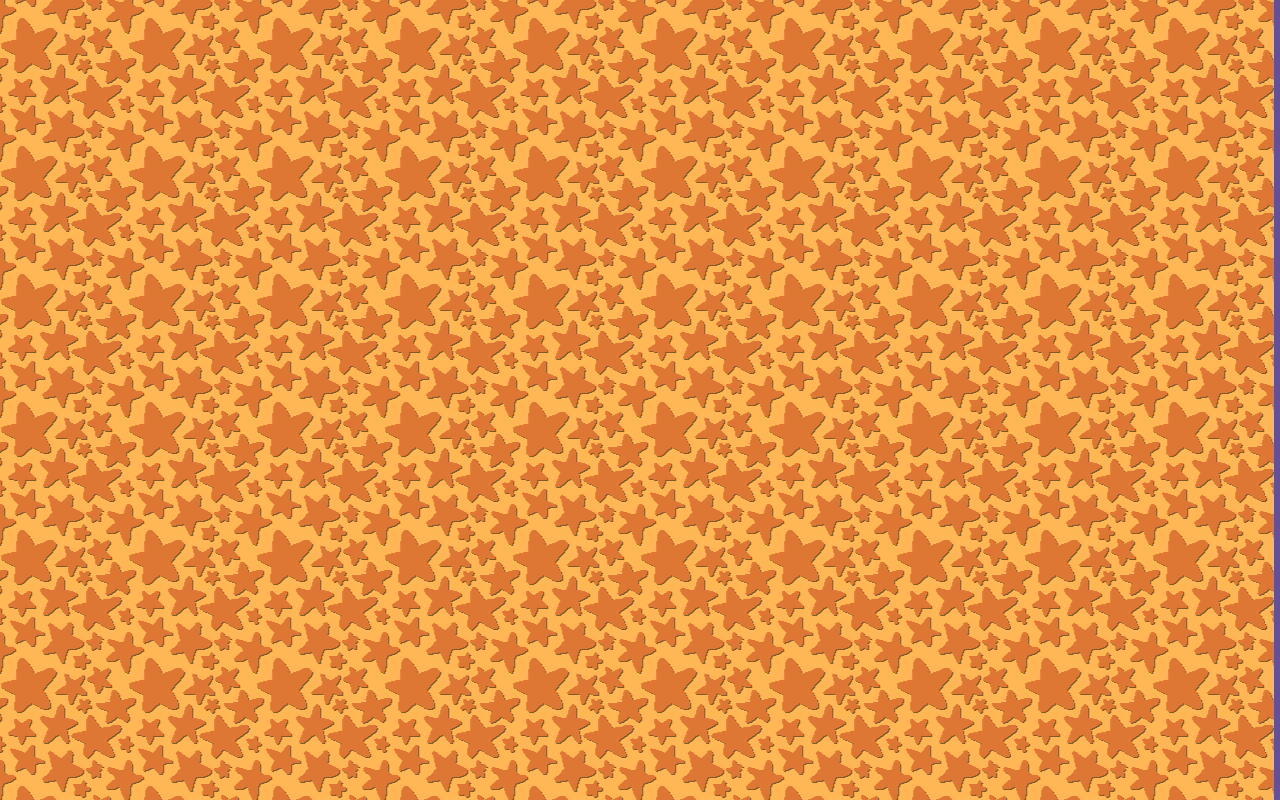
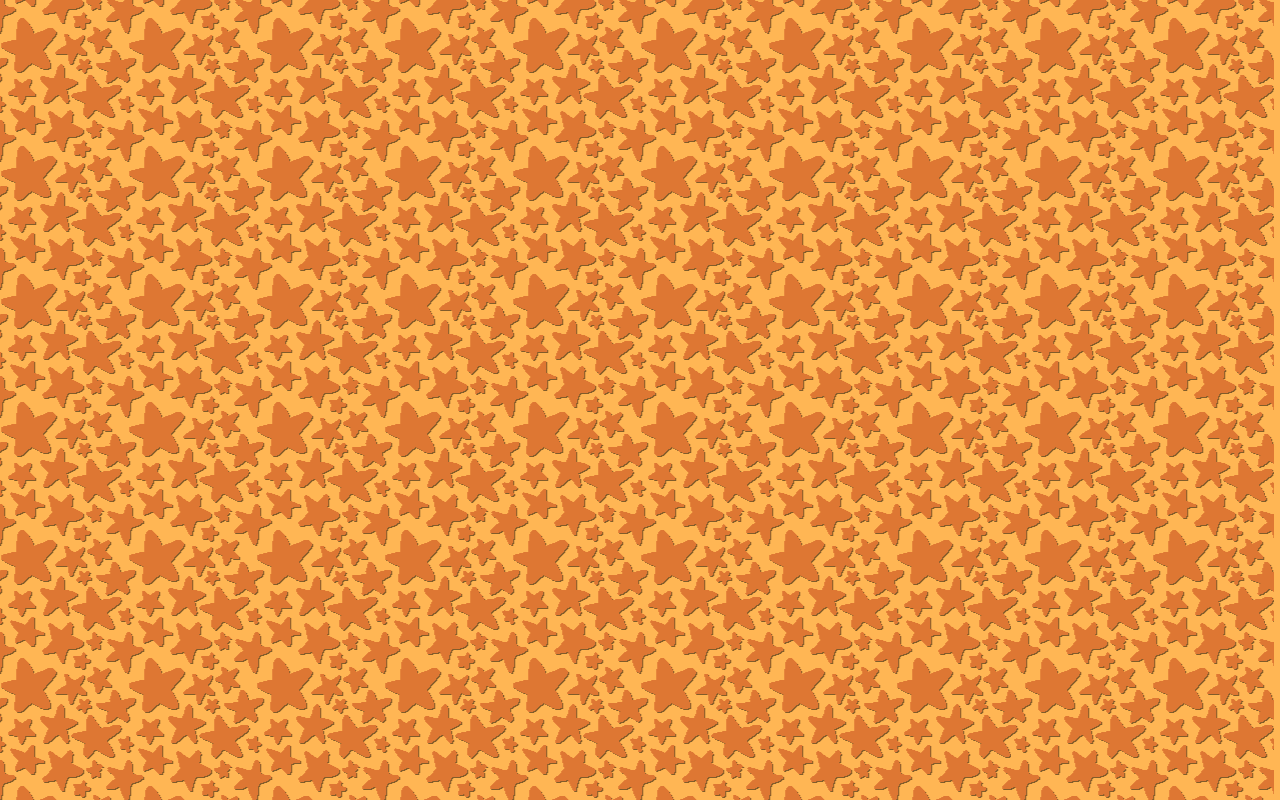
Before and after one commit to mathcats2004/mmathcats2004, a plain HTML site: page index.html in a window 1280 px wide. Drawn offline with Linux system fonts and the light colour scheme.

Commit message:
Update style.css

```diff
--- a/style.css
+++ b/style.css
@@ -4,7 +4,7 @@
 }
 
 :root {
-  --bg-color: #645097;
+  --bg-color: #ffb654;
 }
 
 
```
